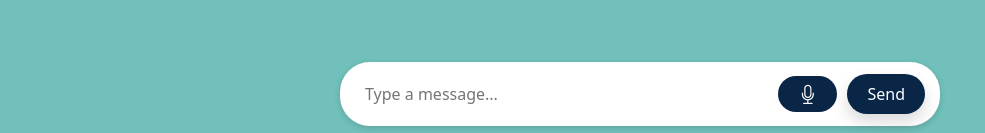
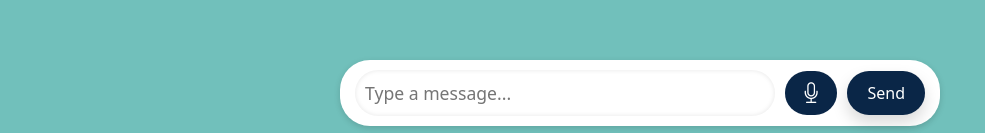
Before and after one commit to Migara1212/migara-s-chat-bot, a React (Create React App) app: page /chat in a window 1280 px wide. Shown: the part 664-797 px from the top of the page, without its empty margins (0-985 px from the left). Built offline with nearby package versions, Linux system fonts and the light colour scheme.

Commit message:
Updated ChatPage44

```diff
--- a/src/components/ChatInput.js
+++ b/src/components/ChatInput.js
@@ -10,7 +10,7 @@ function ChatInput({ onSend, enableVoice = false }) {
     if (input.trim()) {
       onSend(input.trim());
       setInput("");
-      if (inputRef.current) inputRef.current.blur(); // close keyboard on mobile
+      if (inputRef.current) inputRef.current.blur();
     }
   };
 
@@ -43,6 +43,40 @@ function ChatInput({ onSend, enableVoice = false }) {
   };
 
   return (
+    <>
+      <style>{`
+        @keyframes glowPulse {
+          0% {
+            box-shadow: 0 0 8px 0 rgba(10, 38, 71, 0.7);
+          }
+          50% {
+            box-shadow: 0 0 20px 6px rgba(10, 38, 71, 0.4);
+          }
+          100% {
+            box-shadow: 0 0 8px 0 rgba(10, 38, 71, 0.7);
+          }
+        }
+        @media (max-width: 576px) {
+          .chat-input-container {
+            padding: 8px 12px !important;
+            gap: 8px !important;
+          }
+          .chat-input-container input {
+            font-size: 1rem !important;
+            padding: 8px !important;
+          }
+          .chat-input-container button.send-btn {
+            padding: 6px 16px !important;
+            font-size: 0.9rem !important;
+            min-width: 50px !important;
+            height: 40px !important;
+          }
+          .chat-input-left {
+            flex-grow: 1 !important;
+          }
+        }
+      `}</style>
+
       <div
         className="chat-input-container"
         style={{
@@ -59,6 +93,16 @@ function ChatInput({ onSend, enableVoice = false }) {
           boxSizing: "border-box",
         }}
       >
+        {/* Left side: input + voice */}
+        <div
+          className="chat-input-left"
+          style={{
+            display: "flex",
+            alignItems: "center",
+            gap: "10px",
+            flexGrow: 1,
+          }}
+        >
           <input
             ref={inputRef}
             type="text"
@@ -69,7 +113,10 @@ function ChatInput({ onSend, enableVoice = false }) {
               boxShadow: "none",
               background: "transparent",
               padding: "10px",
-          fontSize: "1rem",
+              fontSize: "1.1rem",
+              minWidth: 0,
+              borderRadius: "30px",
+              boxShadow: "inset 0 0 5px rgba(0,0,0,0.1)",
             }}
             value={input}
             onChange={(e) => setInput(e.target.value)}
@@ -88,7 +135,7 @@ function ChatInput({ onSend, enableVoice = false }) {
               style={{
                 backgroundColor: isListening ? "#0A2647" : "#0A2647",
                 borderRadius: "30px",
-            padding: "8px 20px",
+                padding: "8px 16px",
                 transition: "background-color 0.3s ease",
                 cursor: "pointer",
                 animation: isListening
@@ -99,19 +146,28 @@ function ChatInput({ onSend, enableVoice = false }) {
                 display: "flex",
                 alignItems: "center",
                 justifyContent: "center",
-            boxShadow: isListening ? "0 0 8px rgba(10, 38, 71, 0.7)" : "none",
+                boxShadow: isListening
+                  ? "0 0 8px rgba(10, 38, 71, 0.7)"
+                  : "none",
+                minWidth: "44px",
+                height: "44px",
               }}
               title={isListening ? "Stop Listening" : "Start Voice Input"}
+              aria-label={
+                isListening ? "Stop voice input" : "Start voice input"
+              }
             >
               <i
                 className={`bi ${isListening ? "bi-mic-fill" : "bi-mic"}`}
-            style={{ fontSize: "1.2rem", lineHeight: 1 }}
+                style={{ fontSize: "1.3rem", lineHeight: 1 }}
               />
             </button>
           )}
+        </div>
 
+        {/* Send button outside input area */}
         <button
-        className="btn text-white border-0 shadow"
+          className="btn text-white border-0 shadow send-btn"
           style={{
             backgroundColor: "#0A2647",
             borderRadius: "30px",
@@ -119,14 +175,22 @@ function ChatInput({ onSend, enableVoice = false }) {
             fontSize: "1rem",
             cursor: "pointer",
             transition: "background-color 0.3s ease",
+            minWidth: "60px",
+            height: "44px",
           }}
           onClick={handleSend}
-        onMouseOver={(e) => (e.currentTarget.style.backgroundColor = "#144272")}
-        onMouseOut={(e) => (e.currentTarget.style.backgroundColor = "#0A2647")}
+          onMouseOver={(e) =>
+            (e.currentTarget.style.backgroundColor = "#144272")
+          }
+          onMouseOut={(e) =>
+            (e.currentTarget.style.backgroundColor = "#0A2647")
+          }
+          aria-label="Send message"
         >
           Send
         </button>
       </div>
+    </>
   );
 }
 
```
Lines whose indentation alone changed are shown as unchanged.
